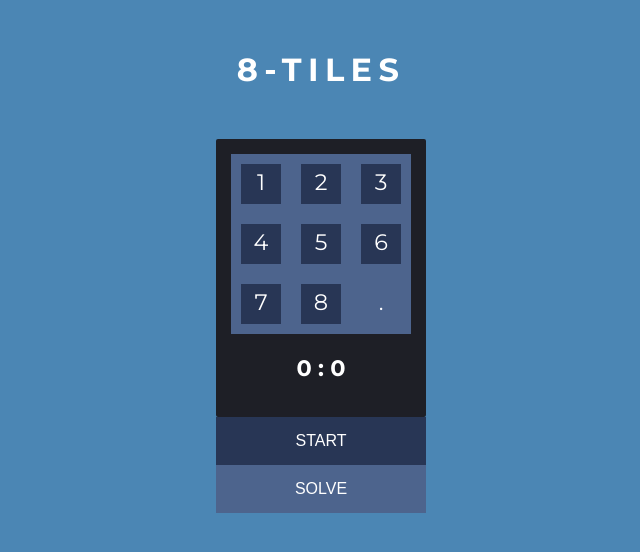
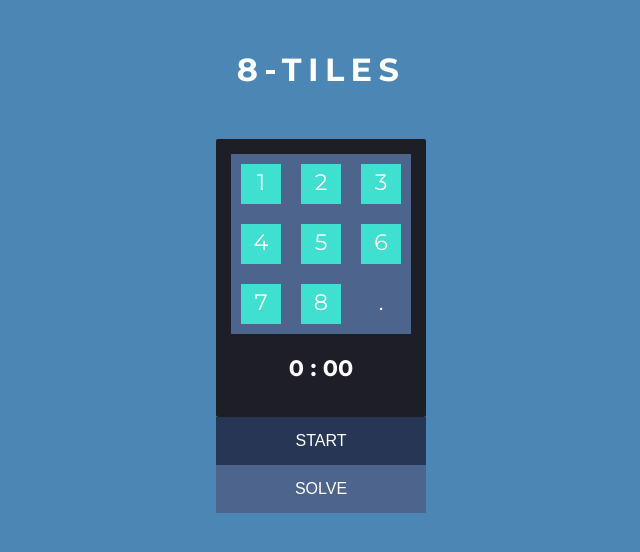
Before and after one commit to StTronn/8-TILES, a React (Create React App) app: page / in a window 1280 px wide. Shown: the top 552 px of the page, without its empty margins (319-959 px from the left). Built offline with nearby package versions, Linux system fonts and the light colour scheme.

Commit message:
added highlighting to tiles that are in their correct position added leading zero to time format

```diff
--- a/src/Board.js
+++ b/src/Board.js
@@ -4,7 +4,11 @@ import { listMoves } from "./solver";
 import { handleTouchMove, handleTouchStart } from "./swipe";
 
 function Tile(props) {
-  let { index, handleClick } = props;
+  let { index, handleClick, correctPosition } = props;
+
+  // uncomment to disable highlighting when tile is in correct position
+  // correctPosition = false;
+
   if (props.value !== 0)
     return (
       <span
@@ -14,7 +18,7 @@ function Tile(props) {
         onClick={() => {
           handleClick(index);
         }}
-        className="tile"
+        className={`tile ${correctPosition && ('tile-correct')}`}
       >
         {props.value}
       </span>
@@ -164,12 +168,30 @@ export class Board extends React.Component {
       this.handleChange(false, true, 39);
     }
   };
+
+  // calculates whether this tile is in the correct position.
+  // works for any potential future board sizes, not just 3x3
+  calculateTileCorrect = (i, j, value) => {
+
+    // assuming all rows will have the same amount of tiles
+    const tilesPerRow = this.state.grid[0].length;
+    const correctPosition = (i * tilesPerRow) + (j + 1);
+
+    return value === correctPosition;
+  }
+
   render() {
     let correct = calculateWinner(this.state.grid);
     let won = correct && this.state.could_be_won;
     document.addEventListener("keydown", this.handleChange);
     document.addEventListener("touchstart", handleTouchStart, false);
     document.addEventListener("touchmove", this.handleSwipe, false);
+
+    let minutes = Math.floor(this.state.time / 60);
+    let seconds = this.state.time % 60;
+    // check whether we need to add a leading zero
+    seconds = seconds < 10 ? '0' + seconds : seconds;
+    let formattedTime = `${minutes} : ${seconds}`;
 
     if (!won)
       return (
@@ -191,6 +213,7 @@ export class Board extends React.Component {
                           key={j}
                           index={index}
                           handleClick={this.handleClick}
+                          correctPosition={this.calculateTileCorrect(i, j, this.state.grid[i][j])}
                         />
                       );
                     })}
@@ -200,7 +223,7 @@ export class Board extends React.Component {
             </div>
             <div className="clock">
               <h3>
-                {Math.floor(this.state.time / 60)} : {this.state.time % 60}
+                {formattedTime}
               </h3>
             </div>
           </div>
@@ -237,7 +260,7 @@ export class Board extends React.Component {
                 return (
                   <div key={i}>
                     {list.map((item, j) => {
-                      return <Tile value={this.state.grid[i][j]} key={j} />;
+                      return <Tile value={this.state.grid[i][j]} key={j} correctPosition={this.calculateTileCorrect(i, j, this.state.grid[i][j])} />;
                     })}
                   </div>
                 );
@@ -245,7 +268,7 @@ export class Board extends React.Component {
             </div>
             <div className="clock">
               <h3>
-                {Math.floor(this.state.time / 60)} : {this.state.time % 60}
+                {formattedTime}
               </h3>
             </div>
           </div>
@@ -256,8 +279,7 @@ export class Board extends React.Component {
             }}
           >
             <h1>
-              You won in {Math.floor(this.state.time / 60)}:
-              {this.state.time % 60}{" "}
+              You won in {formattedTime}
             </h1>
             <button
               onClick={() => {
--- a/src/board.css
+++ b/src/board.css
@@ -49,6 +49,9 @@ body{
     line-height: 1.64em;
     font-size:1.4em;
 }
+.tile-correct{
+    background-color:turquoise;
+}
 .card{
     padding: 15px;
     border-radius:2px;
```
